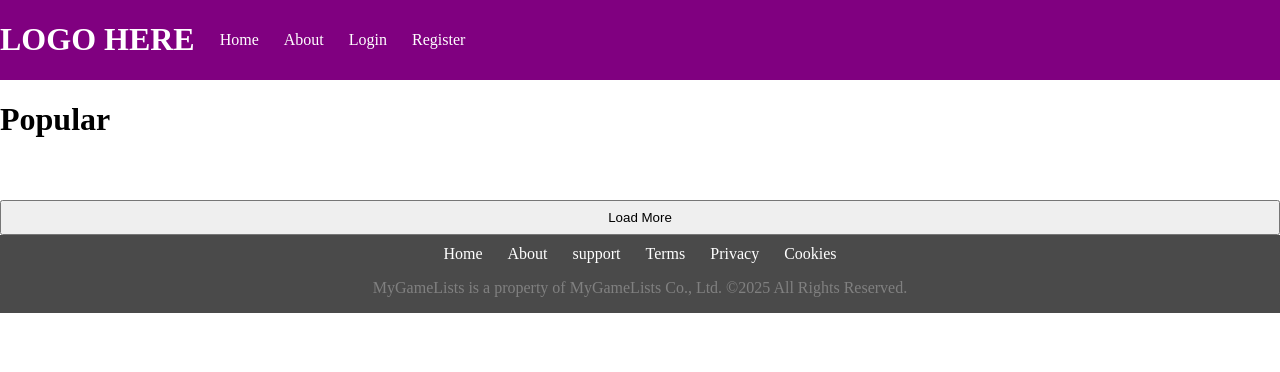
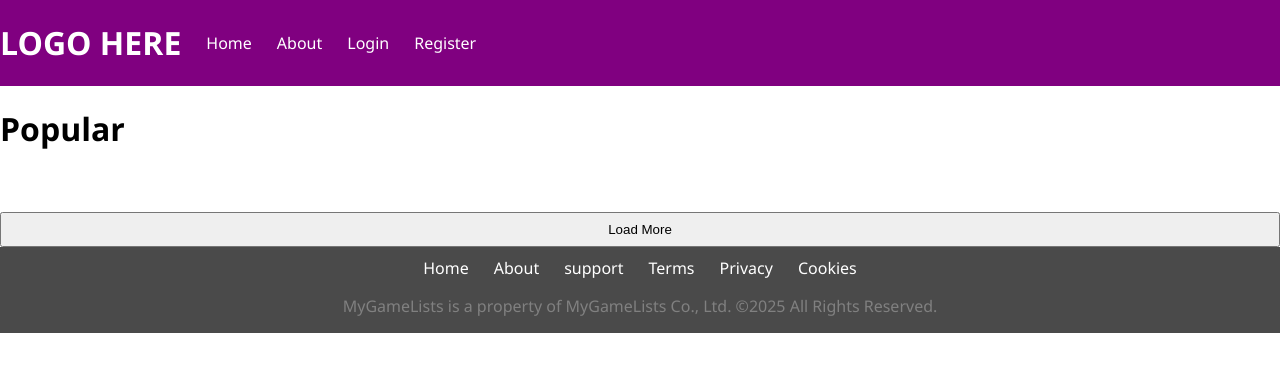
Before and after one commit to FlatWaffle/MyGameListsFork, a Flask app: page / in a window 1280 px wide. Shown: the top 372 px of the page. Run offline with Flask 3, Linux system fonts and the light colour scheme; parts of the project's set-up code (start-up, migrations or seed data) failed here and were passed over.

Commit message:
Changed default font

```diff
--- a/static/css/style.css
+++ b/static/css/style.css
@@ -1,6 +1,7 @@
 /*Global*/
 body{
     margin: 0;
+    font-family: Segoe UI;
 }
 a{
     text-decoration: none;
```
